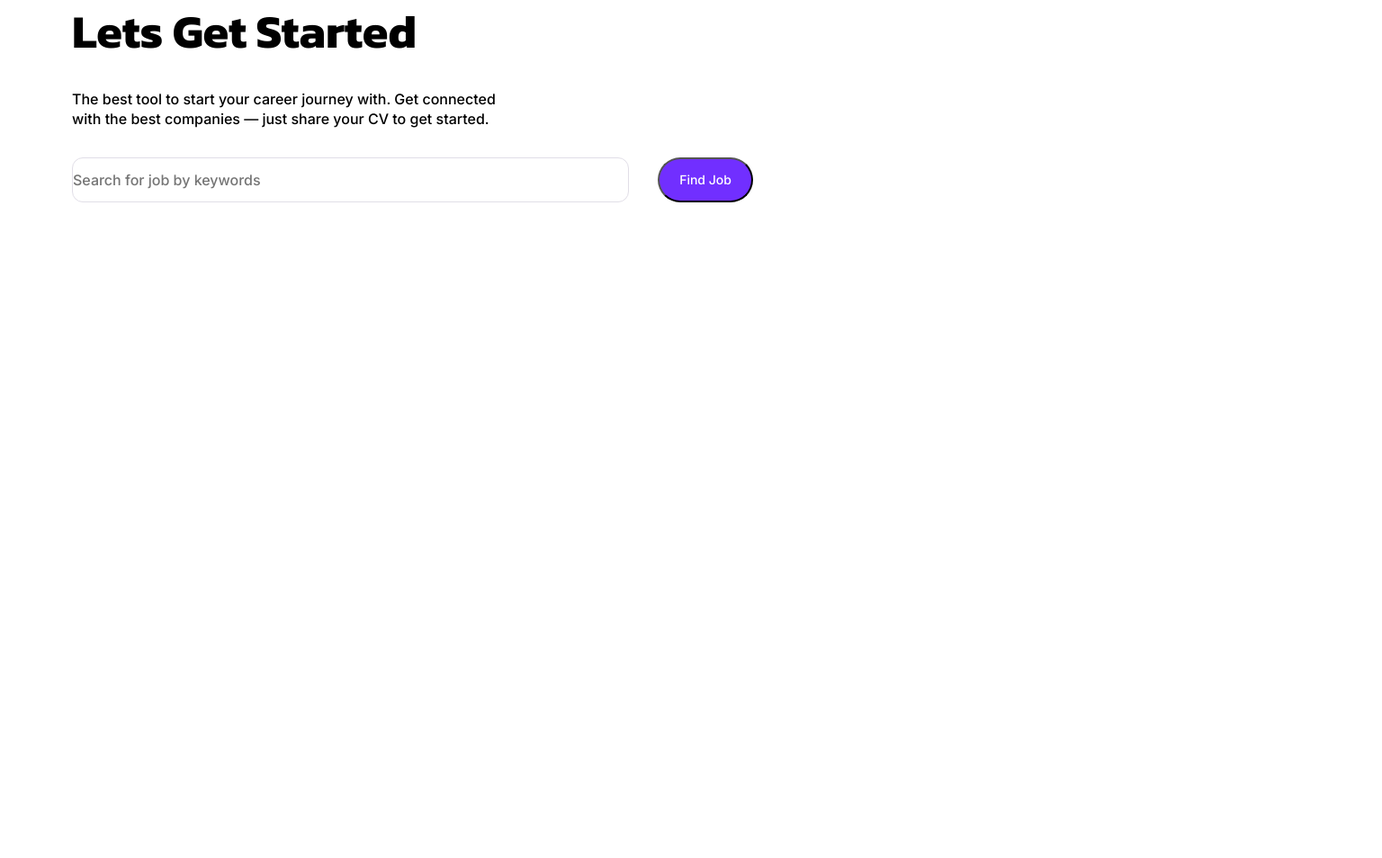
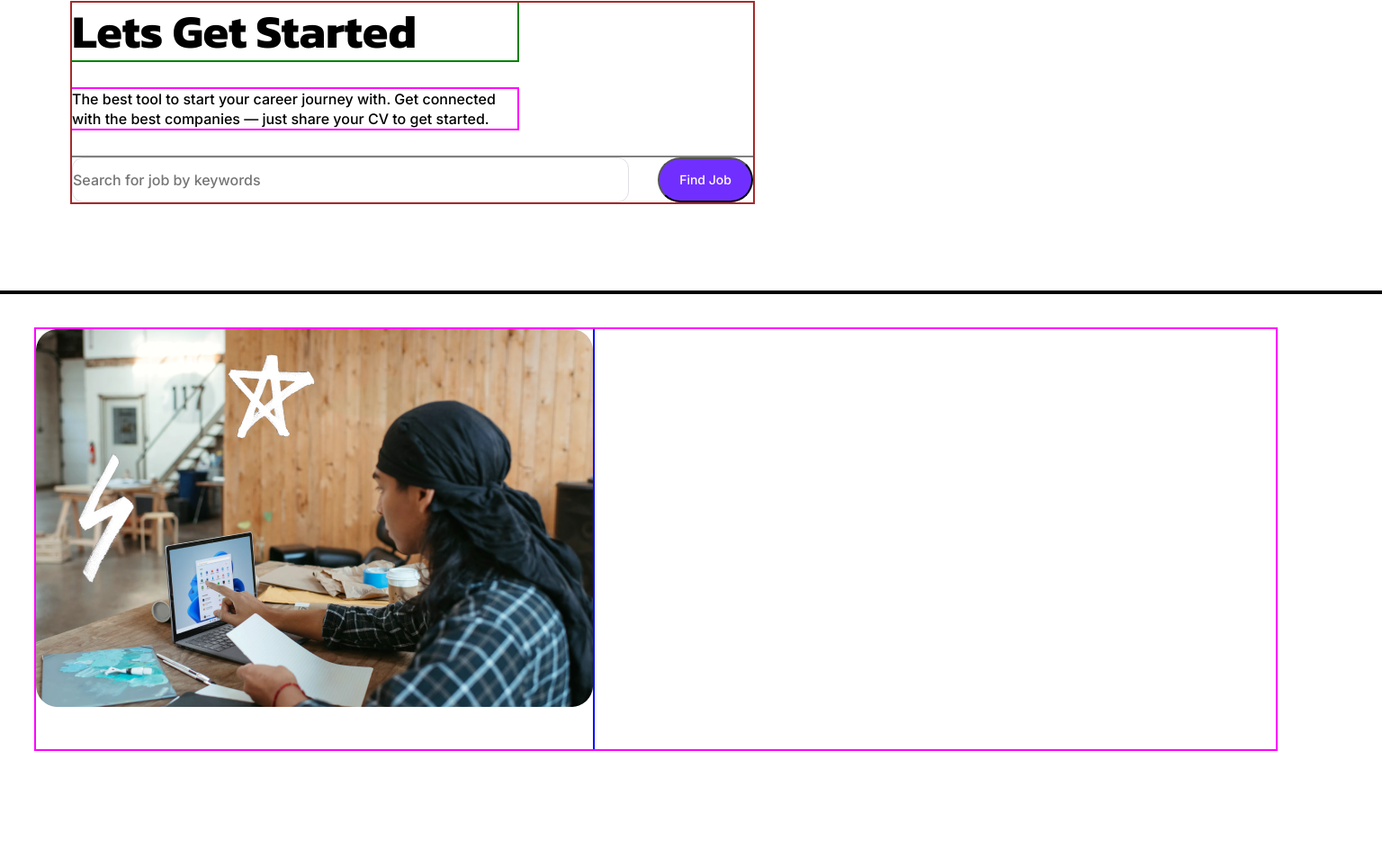
Before and after one commit to Zhanbek/nfactorial-web-advanced-weekly-project-for-lecture-from-27032023, a plain HTML site: page index.html in a window 1536 px wide. Shown: the part 1357-2311 px from the top of the page at 90% size. Before the commit the page ends 1882 px from the top, so only its background shows below. Drawn offline with Linux system fonts and the light colour scheme.

Commit message:
Adds corrections to find-job section

```diff
--- a/index.html
+++ b/index.html
@@ -9,7 +9,7 @@
     <link href="https://fonts.googleapis.com/css2?family=Inter:wght@300;400;500;600;700&display=swap" rel="stylesheet">
 
     <link rel = "stylesheet" href = "./styles/index.css">
-    <!-- <link rel = "stylesheet" href = "./styles/temporary-outline.css"> -->
+    <link rel = "stylesheet" href = "./styles/temporary-outline.css">
     <title>Weekly project</title>
 </head>
 <body>
@@ -106,6 +106,13 @@ experience</pre>
                 </form>
             </section>
 
+            <section class = "submission">
+                <div class = "submission-container">
+                    <div class = "upload-CV-image-container">
+                        <img  class = "upload-CV-image" src = "./images/UploadYourCV.png" alt = "Upload your CV"/>
+                    </div>
+                </div>
+            </section>
         </main>
 
         <footer class = "page-footer">
--- a/styles/index.css
+++ b/styles/index.css
@@ -197,6 +197,7 @@
         box-sizing: border-box;
         height: 562px;
         background-color: #E1DEE7;
+        border-radius: 32px;
         padding: 103px 80px;
     }
 
@@ -293,11 +294,17 @@
 
 
     .find-job {
+        display: flex;
+        flex-direction: column;
+        justify-content: center;
         height: 422px;
-        padding: 100px 80px 100px 80px;
+        /* padding: 100px 80px 100px 80px;     */
+        margin: 0;
     }
 
     .find-job-form {
+        margin: 100px 603px 100px 80px;
+        padding: 0;
         width: 757px;
         height: 222px;
     }
@@ -369,4 +376,20 @@
         border-radius: 100px;
         color: #FFFFFF;
     }
+
+    .submission {
+        height: 548px;
+        padding: 41px 118px 40.33px 40px;
+    }
+
+    .submission-container {
+        display: flex;
+
+        height: 466.67px;
+    }
+
+    .upload-CV-image {
+        width: 619px;
+        height: 420px;
+    }
   }
--- a/styles/temporary-outline.css
+++ b/styles/temporary-outline.css
@@ -76,7 +76,7 @@
 }
 
 .find-job {
-    outline: 2px solid blue;
+    outline: 2px solid black;
 }
 
 .find-job-form {
@@ -94,3 +94,15 @@
 .find-job-input-fields {
     outline: 2px solid gray;
 }
+
+.submission {
+    outline: 2px solid black;
+}
+
+.submission-container {
+    outline: 2px solid fuchsia;
+}
+
+.upload-CV-image-container {
+    outline: 2px solid blue;
+}
```
